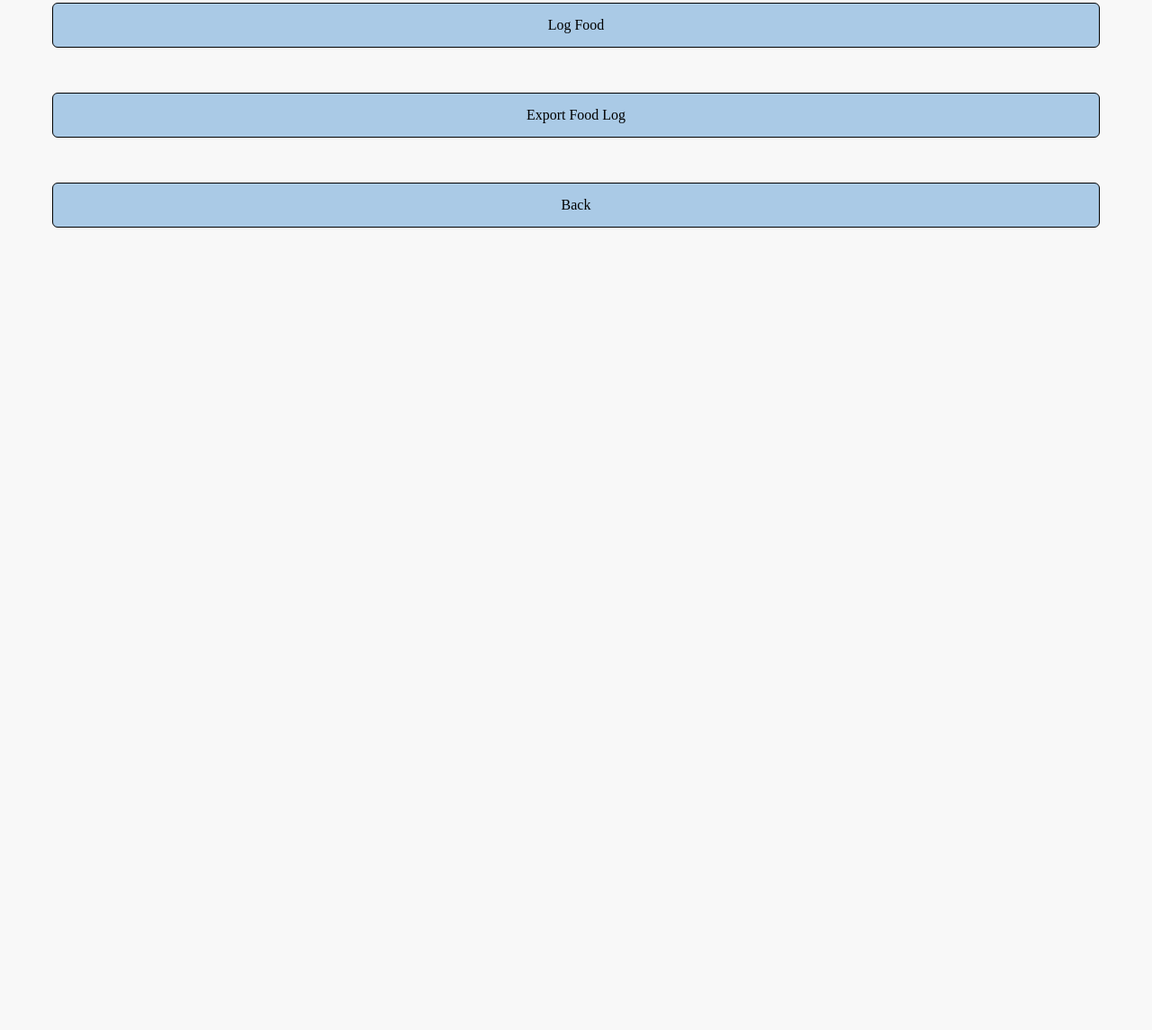
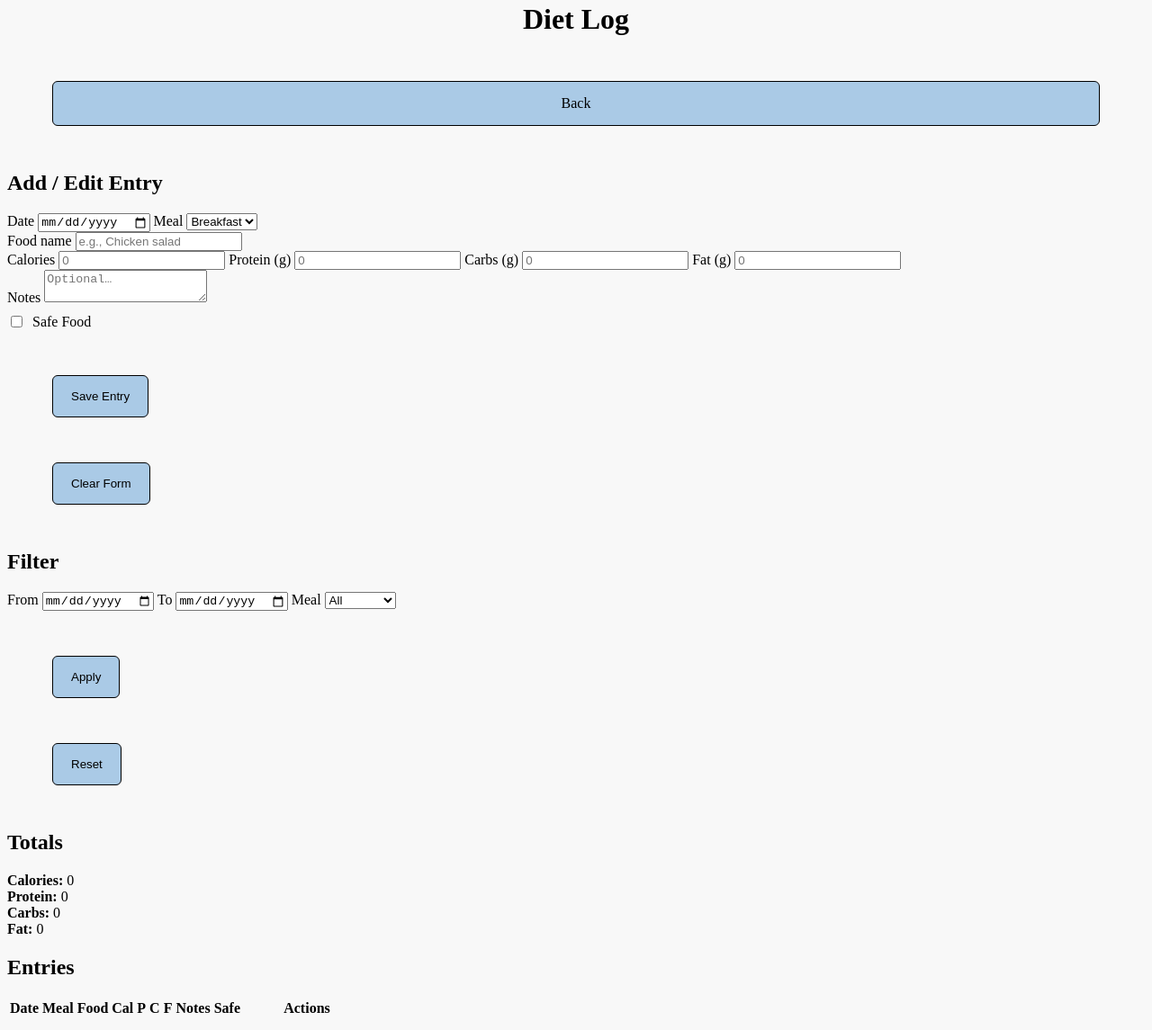
Before and after one commit to lnkl26/capstone, a plain HTML site: page htmlPages/trackDiet.html in a window 1280 px wide. Shown: the part 47-1192 px from the top of the page at 90% size. Before the commit the page ends 800 px from the top, so only its background shows below. Drawn offline with Linux system fonts and the light colour scheme.

Commit message:
Added foundational Diet logging in trackDiet.html

```diff
--- a/htmlPages/trackDiet.html
+++ b/htmlPages/trackDiet.html
@@ -1,14 +1,158 @@
 <!DOCTYPE html>
 <html lang="en">
-<head>
-    <meta charset="UTF-8">
-    <meta name="viewport" content="width=device-width, initial-scale=1.0">
-    <title>Document</title>
-     <link rel="stylesheet" href="../style.css">
-</head>
-<body>
-    <a class="button">Log Food</a>
-    <a class="button">Export Food Log</a>
-    <a href="foodMed.html" class="button">Back</a>
-</body>
-</html>
+    <head>
+        <meta charset="UTF-8" />
+        <meta name="viewport" content="width=device-width, initial-scale=1.0"/>
+        <title>Diet Log</title>
+        <link rel="stylesheet" href="../style.css"/>
+    </head>
+    <body id="diet-log-page">
+        <h1 class="title">Diet Log</h1>
+
+        <a href="foodMed.html" class="button">Back</a>
+
+    <!-- Entry Form -->
+    <section class="card">
+        <h2>Add / Edit Entry</h2>
+        <form id="diet-form">
+        <div class="grid-2">
+            <label>
+            Date
+            <input type="date" id="diet-date" required />
+            </label>
+            <label>
+            Meal
+            <select id="diet-meal" required>
+                <option>Breakfast</option>
+                <option>Lunch</option>
+                <option>Dinner</option>
+                <option>Snack</option>
+            </select>
+            </label>
+        </div>
+
+        <label>
+            Food name
+            <input type="text" id="diet-food" placeholder="e.g., Chicken salad" required />
+        </label>
+
+        <div class="grid-4">
+            <label>
+            Calories
+            <input type="number" id="diet-cal" min="0" step="1" placeholder="0" />
+            </label>
+            <label>
+            Protein (g)
+            <input type="number" id="diet-protein" min="0" step="0.1" placeholder="0" />
+            </label>
+            <label>
+            Carbs (g)
+            <input type="number" id="diet-carbs" min="0" step="0.1" placeholder="0" />
+            </label>
+            <label>
+            Fat (g)
+            <input type="number" id="diet-fat" min="0" step="0.1" placeholder="0" />
+            </label>
+        </div>
+
+        <label>
+            Notes
+            <textarea id="diet-notes" rows="2" placeholder="Optional…"></textarea>
+        </label>
+
+        <label style="display:flex; gap:.5rem; align-items:center; margin:.5rem 0;">
+            <input type="checkbox" id="diet-safe" />
+            Safe Food
+        </label>
+
+
+        <div class="button-row">
+            <button type="submit" class="button" id="diet-save-btn">Save Entry</button>
+            <button type="button" class="button" id="diet-clear-btn">Clear Form</button>
+        </div>
+
+        <input type="hidden" id="diet-edit-index" value="" />
+        </form>
+    </section>
+
+    <!-- Filters -->
+    <section class="card">
+        <h2>Filter</h2>
+        <div class="grid-3">
+        <label>
+            From
+            <input type="date" id="diet-filter-from" />
+        </label>
+        <label>
+            To
+            <input type="date" id="diet-filter-to" />
+        </label>
+        <label>
+            Meal
+            <select id="diet-filter-meal">
+            <option value="">All</option>
+            <option>Breakfast</option>
+            <option>Lunch</option>
+            <option>Dinner</option>
+            <option>Snack</option>
+            </select>
+        </label>
+        </div>
+        <div class="button-row">
+        <button class="button" id="diet-apply-filter">Apply</button>
+        <button class="button" id="diet-reset-filter">Reset</button>
+        </div>
+    </section>
+
+    <!-- Totals -->
+    <section class="card">
+        <h2>Totals</h2>
+        <div class="grid-4" id="diet-totals">
+        <div><strong>Calories:</strong> <span id="total-cal">0</span></div>
+        <div><strong>Protein:</strong> <span id="total-protein">0</span></div>
+        <div><strong>Carbs:</strong> <span id="total-carbs">0</span></div>
+        <div><strong>Fat:</strong> <span id="total-fat">0</span></div>
+        </div>
+    </section>
+
+    <!-- Table -->
+    <section class="card">
+        <h2>Entries</h2>
+        <div class="table-wrap">
+        <table class="table" id="diet-table">
+            <thead>
+            <tr>
+                <th>Date</th>
+                <th>Meal</th>
+                <th>Food</th>
+                <th>Cal</th>
+                <th>P</th>
+                <th>C</th>
+                <th>F</th>
+                <th>Notes</th>
+                <th>Safe</th>
+                <th style="width:140px;">Actions</th>
+            </tr>
+            </thead>
+            <tbody id="diet-tbody"></tbody>
+        </table>
+        </div>
+    </section>
+
+    <!-- Import/Export -->
+    <section class="card">
+        <h2>Import / Export</h2>
+        <div class="button-row">
+        <button class="button" id="diet-export-csv">Export CSV</button>
+        <button class="button" id="diet-export-json">Export JSON</button>
+        <label class="button">
+            Import JSON
+            <input type="file" id="diet-import-json" accept="application/json" style="display:none"/>
+        </label>
+        <button class="button" id="diet-clear-all">Clear All</button>
+        </div>
+    </section>
+
+    <script src="../scripts.js" defer></script>
+    </body>
+    </html>
```
